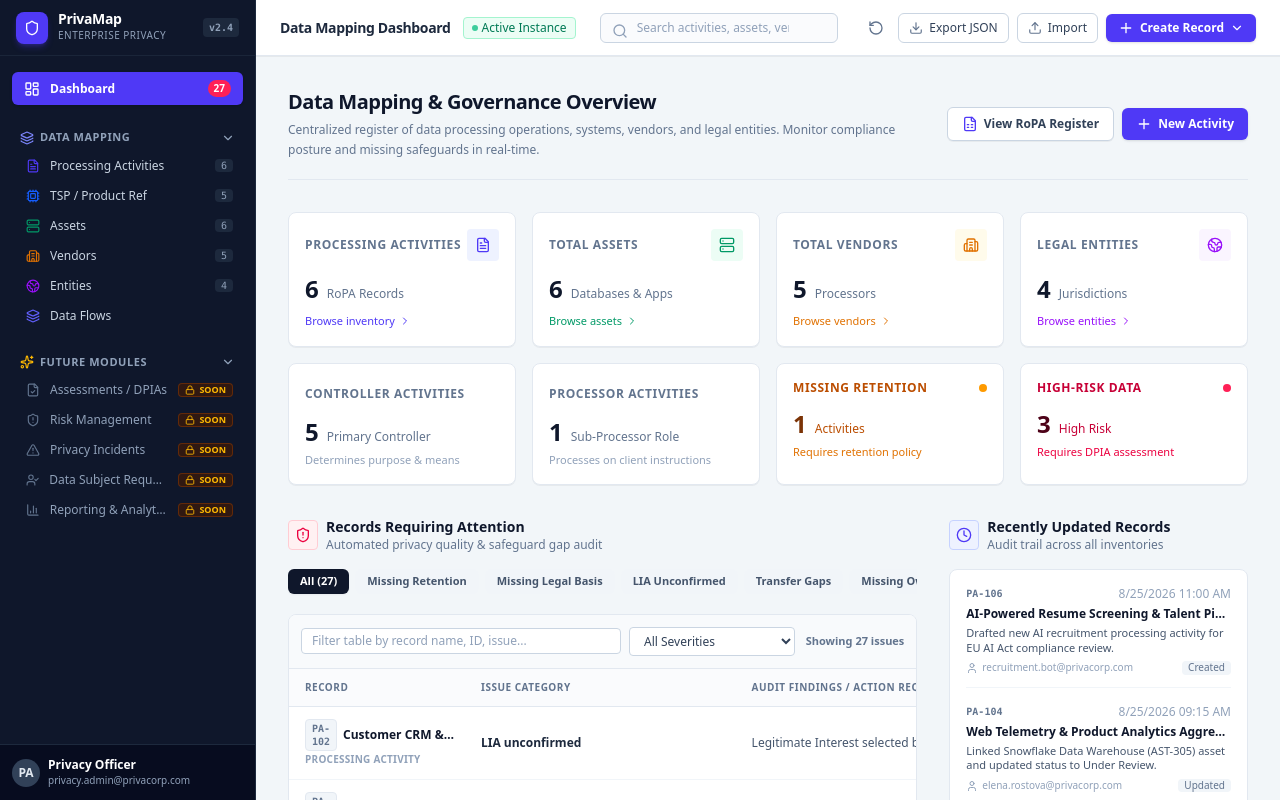
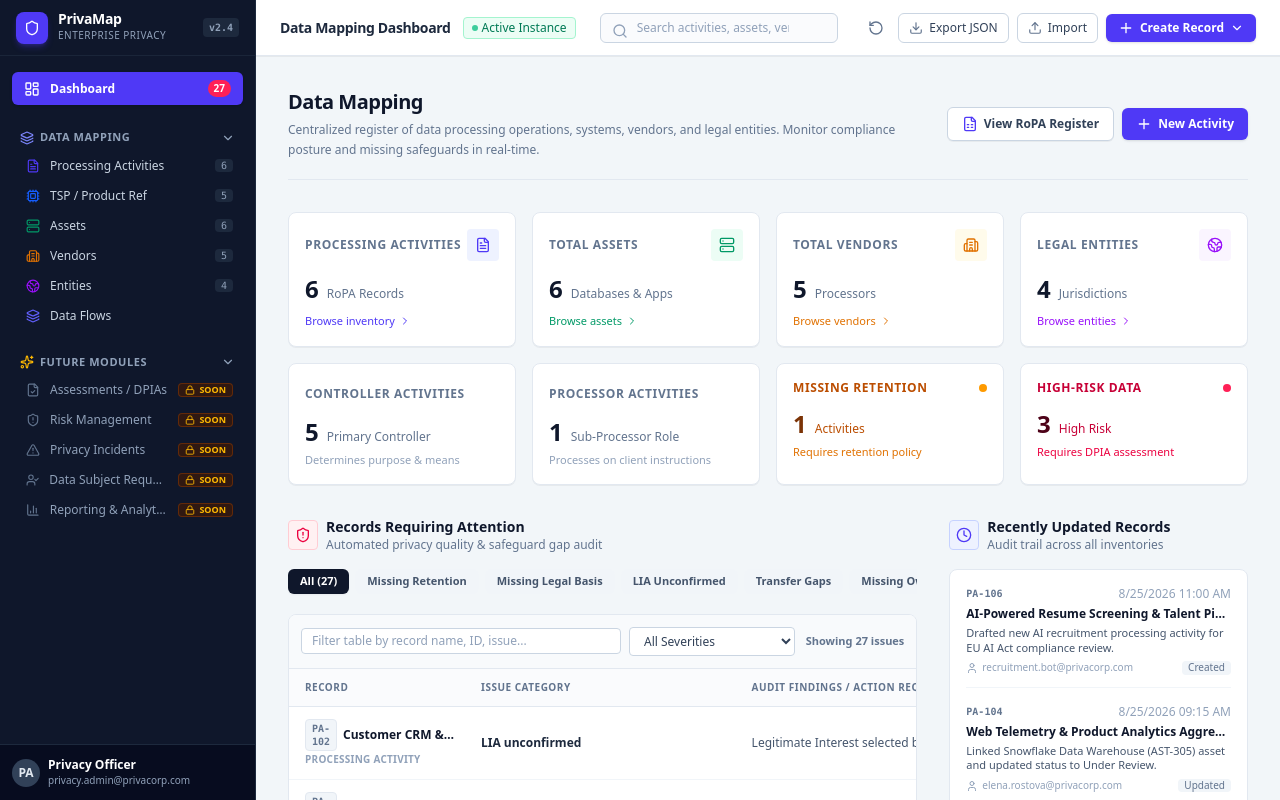
Before and after one commit to sakshibapat/DM, a React (Vite) app: page / in a window 1280 px wide. Built offline with nearby package versions, Linux system fonts and the light colour scheme.

Commit message:
refactor(dashboard): simplify title in DashboardView
Update header title to "Data Mapping" for better UI consistency and alignment with platform terminology.

```diff
--- a/src/components/dashboard/DashboardView.tsx
+++ b/src/components/dashboard/DashboardView.tsx
@@ -74,7 +74,7 @@ export const DashboardView: React.FC<DashboardViewProps> = ({ onOpenCreateModal
       <div className="flex flex-col md:flex-row md:items-center justify-between gap-4 border-b border-slate-200 pb-5">
         <div>
           <h1 className="text-xl font-extrabold text-slate-900 tracking-tight">
-            Data Mapping & Governance Overview
+            Data Mapping
           </h1>
           <p className="text-xs text-slate-500 mt-1 max-w-2xl leading-relaxed">
             Centralized register of data processing operations, systems, vendors, and legal entities. Monitor compliance posture and missing safeguards in real-time.
```
